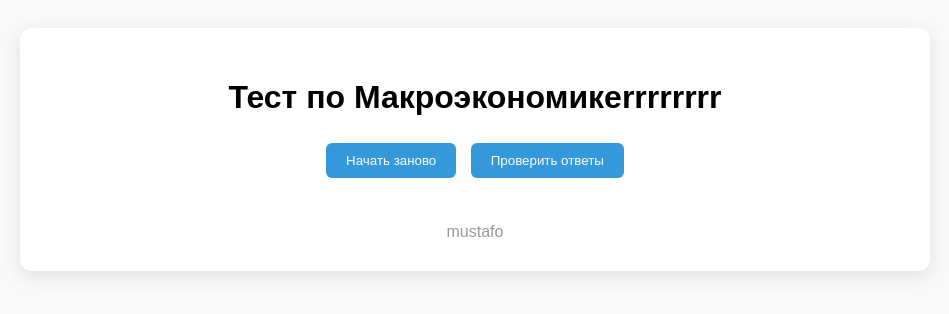
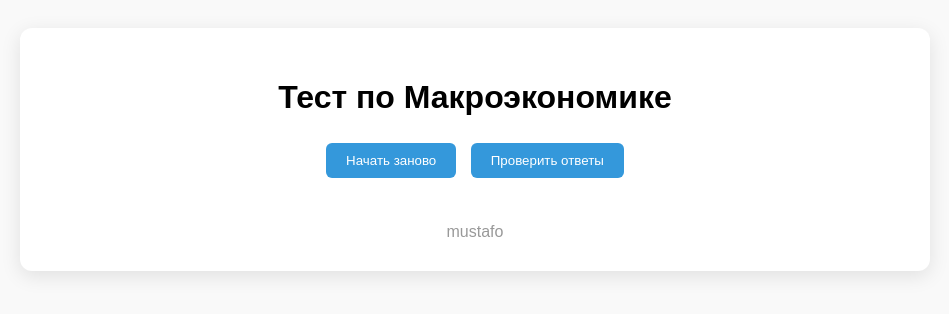
Before and after one commit to teokitsune/kitsune, a plain HTML site: page index.html in a window 1280 px wide. Shown: the whole page, without its empty margins (165-1114 px from the left). Drawn offline with Linux system fonts and the light colour scheme.

Commit message:
Update index.html

```diff
--- a/index.html
+++ b/index.html
@@ -61,7 +61,7 @@
 </head>
 <body>
 <div class="container">
-  <h1>Тест по Макроэкономикеrrrrrrrr</h1>
+  <h1>Тест по Макроэкономике</h1>
   <form id="quizForm"></form>
   <div class="buttons">
     <button type="button" onclick="renderQuiz()">Начать заново</button>
@@ -73,9 +73,10 @@
 
 <script>
 const questions = [
-  { q: "Какой законодательный акт, регулирует отношения по установлению, введению и отмене, исчислению и уплате
-налогов и сборов, а также отношения, связанные с исполнением налоговых обязательств?", options: ["Налоговый кодекс Республики Узбекистан", "Гражданский кодекс Республики Узбекистан
+  { q: "Какой законодательный акт, регулирует отношения по установлению, введению и отмене, исчислению и уплате налогов и сборов, а также отношения, связанные с исполнением налоговых обязательств?", options: ["Налоговый кодекс Республики Узбекистан", "Гражданский кодекс Республики Узбекистан
 ", "Конституция Республики Узбекистан", "Закон Республики Узбекистан «О государственной налоговой службе"], answer: 0 },
+
+  { q: "Налоговое законодательство состоит из …", options: ["Налогового кодекса и иных нормативно-правовых актов", "Законов Республики Узбекистан", "Закона Республики Узбекистан «О государственном бюджете", "Постановлений Кабинета Министров Республики Узбекистан"], answer: 0 },
 ];
 
 function shuffle(array) {
```
